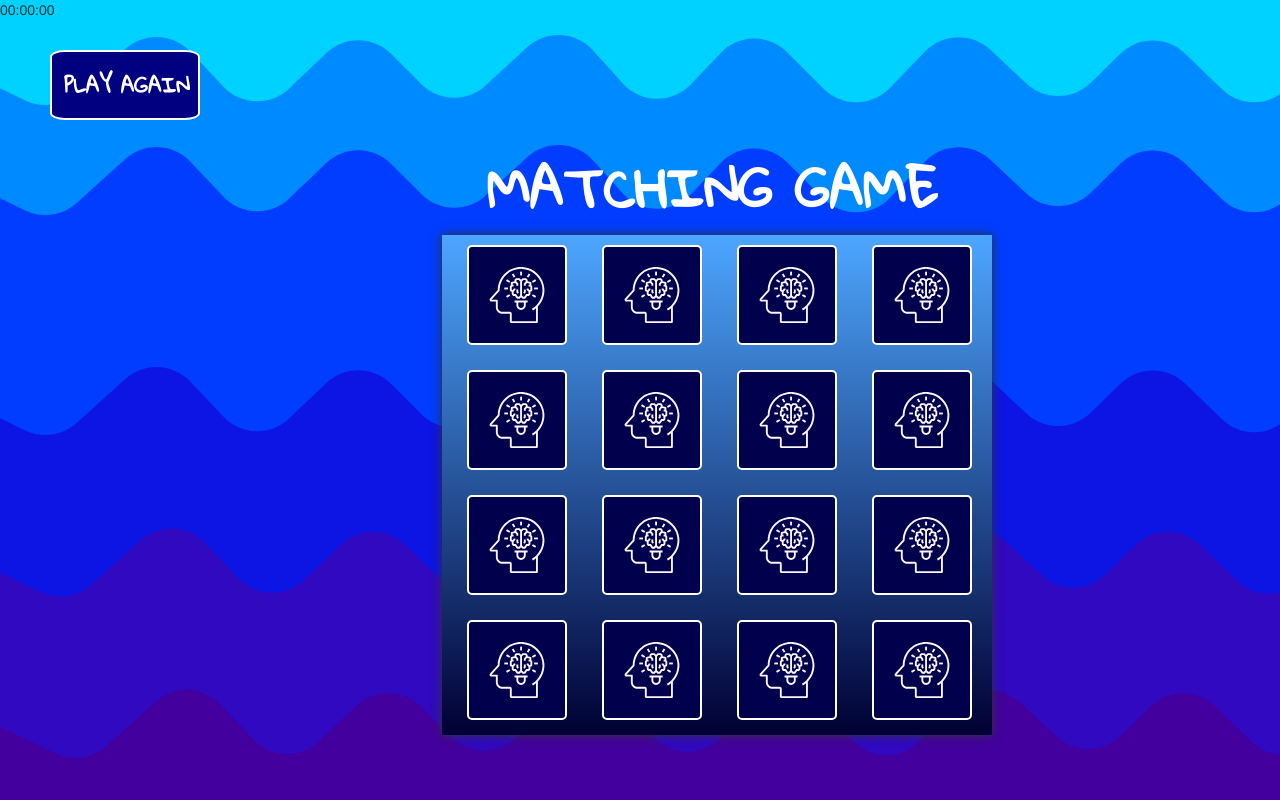
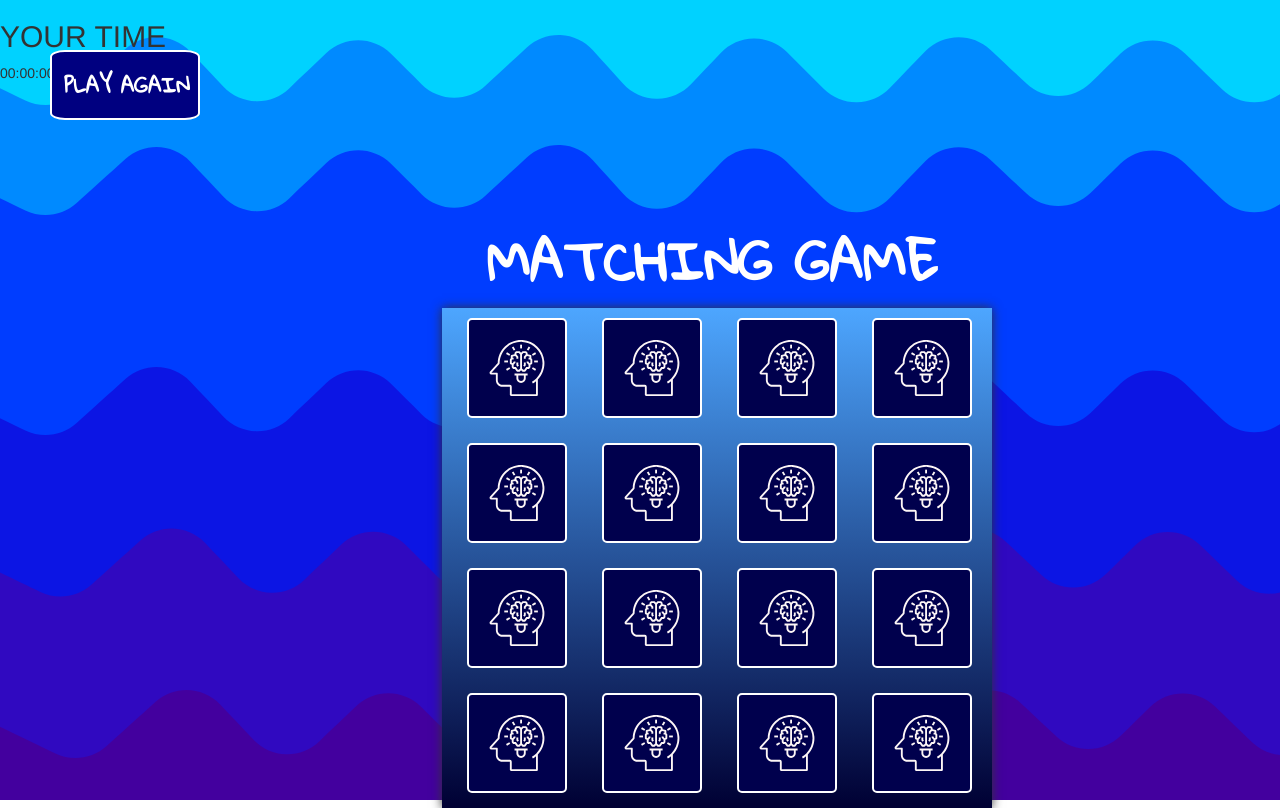
Before and after one commit to duledu/solo-project, a plain HTML site: page index.html in a window 1280 px wide. Shown: the top 808 px of the page. Drawn offline with nearby package versions, Linux system fonts and the light colour scheme.

Commit message:
style on time

```diff
--- a/index.html
+++ b/index.html
@@ -15,7 +15,10 @@
   <div class="container-fluid">
     <div class="row">
 
-      <div class="time">00:00:00</div>
+      <div class="time">
+        <h2>YOUR TIME</h2>
+        <p>00:00:00</p>
+      </div>
 
 
   <button type="button" name="button" value="Refresh Page" onClick="window.location.reload();" class="btn btn-danger again-button">PLAY AGAIN</button>
```
